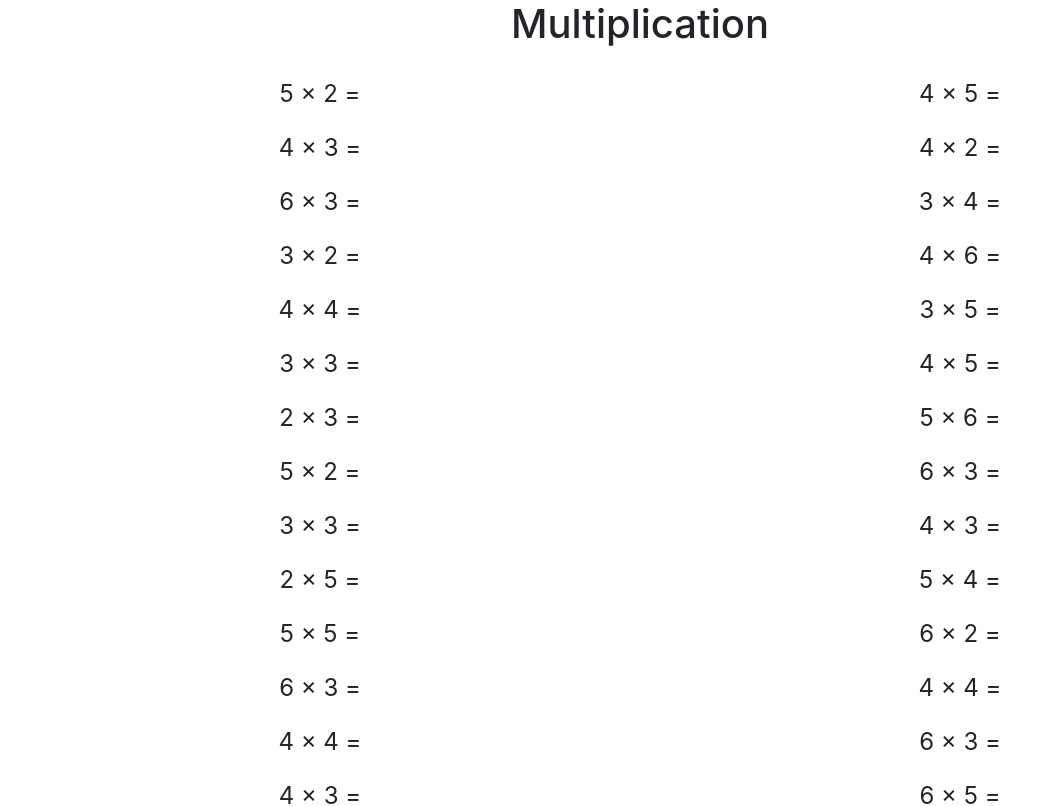
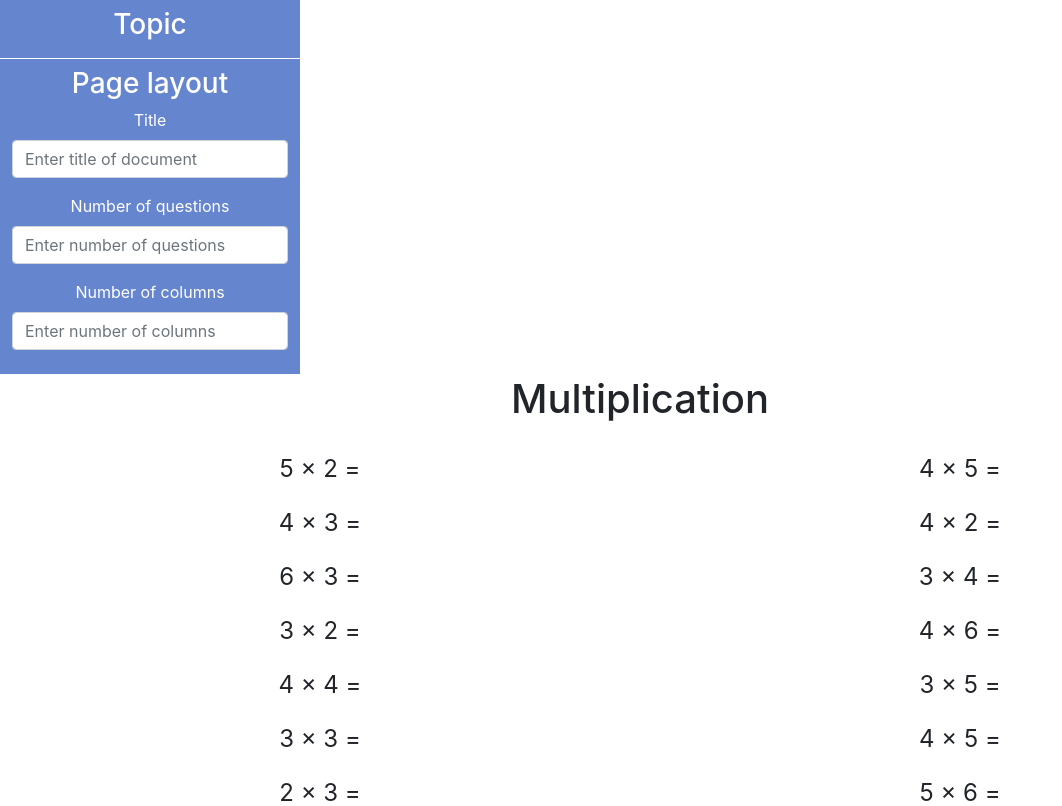
Before and after one commit to yitung-huang/web-app-maths-homework, a React (Create React App) app: page / in a window 1280 px wide. Shown: the top 806 px of the page, without its empty margins (0-1062 px from the left). Built offline with nearby package versions, Linux system fonts and the light colour scheme.

Commit message:
Add Sidebar

```diff
--- a/src/App.js
+++ b/src/App.js
@@ -1,6 +1,8 @@
 import React from 'react';
 import './App.css';
 import './page.css';
+
+import Sidebar from './components/Sidebar.js';
 
 let questions = [];
 
@@ -42,6 +44,7 @@ for (let i = 0; i < NUM_COLUMNS; i++){
 function App() {
   return (
     <div className="App">
+      <Sidebar />
       <section>
         <h1>Multiplication</h1>
         <div className="page">
--- /dev/null
+++ b/src/components/Sidebar.js
@@ -0,0 +1,33 @@
+import React from 'react';
+import Form from 'react-bootstrap/Form';
+
+export default class Sidebar extends React.Component {
+  render() {
+    return (
+      <div className="sidebar">
+        <section className="sidebar__section">
+          <h3 className="sidebar__section__title">Topic</h3>
+        </section>
+        <section className="sidebar__section">
+          <h3 className="sidebar__section__title">Page layout</h3>
+          <div className="sidebar__section__content">
+            <Form.Group controlId="form__doc__title">
+              <Form.Label>Title</Form.Label>
+              <Form.Control type="text" placeholder="Enter title of document" />
+            </Form.Group>
+
+            <Form.Group controlId="form__doc__num-questions">
+              <Form.Label>Number of questions</Form.Label>
+              <Form.Control type="text" placeholder="Enter number of questions" />
+            </Form.Group>
+
+            <Form.Group controlId="form__doc__num-columns">
+              <Form.Label>Number of columns</Form.Label>
+              <Form.Control type="text" placeholder="Enter number of columns" />
+            </Form.Group>
+          </div>
+        </section>
+      </div>
+    );
+  }
+}
--- a/src/page.css
+++ b/src/page.css
@@ -16,3 +16,21 @@ h1 {
 .page__column p {
   margin: 0.75em;
 }
+
+.sidebar {
+  background: #6585cf;
+  color: white;
+  width: 300px;
+  height: inherit;
+}
+
+.sidebar__section {
+  padding: 0.5em 0.75em;
+  border-bottom: white solid 1px;
+}
+
+@media print{
+  .sidebar {
+    display: none;
+  }
+}
```
